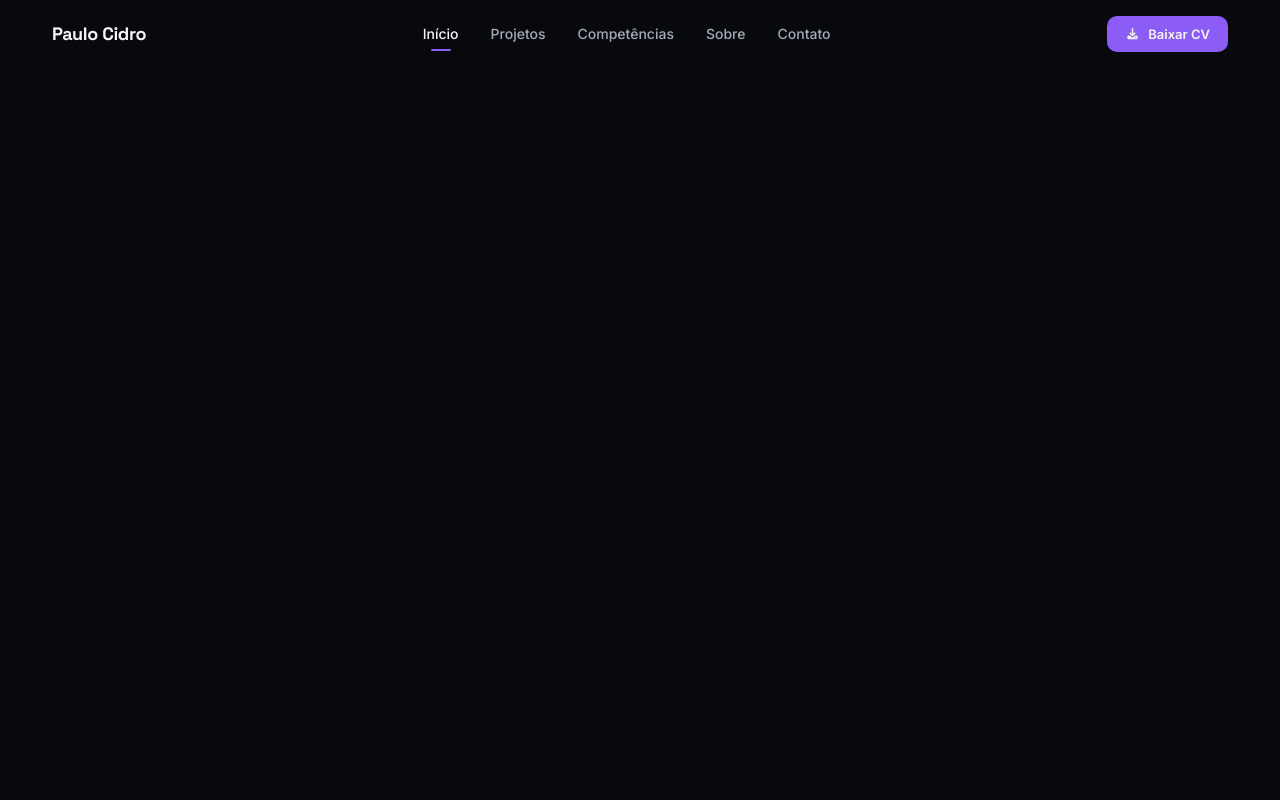
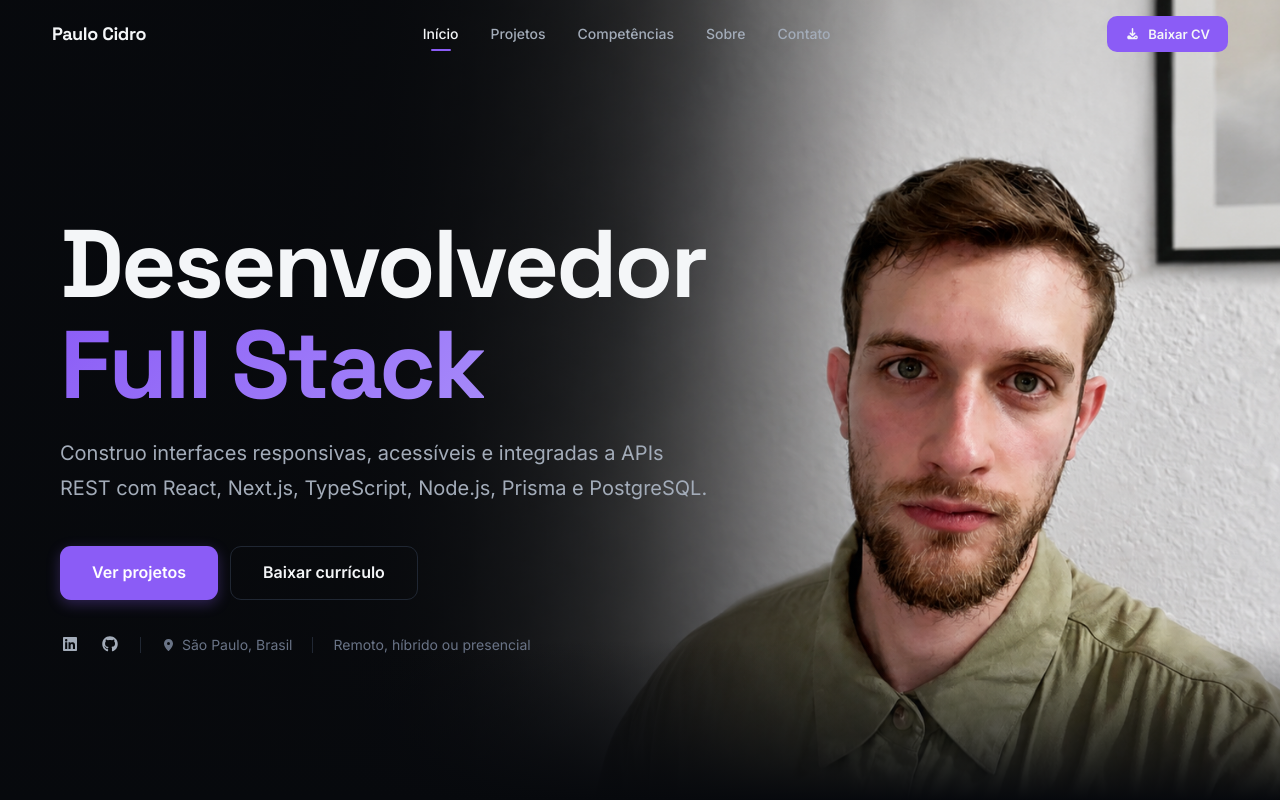
Before and after one commit to pcidro/Paulo-Cidro-Portfolio, a React (Vite) app: page / in a window 1280 px wide. Shown: the top 800 px of the page. Built offline with nearby package versions, Linux system fonts and the light colour scheme.

Commit message:
trocando imagens pra webpack

```diff
--- a/src/components/sections/Hero.tsx
+++ b/src/components/sections/Hero.tsx
@@ -4,6 +4,8 @@ import { faLinkedin, faGithub } from "@fortawesome/free-brands-svg-icons";
 import { faLocationDot } from "@fortawesome/free-solid-svg-icons";
 import { useScroll } from "../../hooks/useScroll";
 import { socialLinks } from "../../data/portfolio";
+import heroDesktopImg from "../../assets/herodesktop.webp";
+import heroMobileImg from "../../assets/heromobile.webp";
 
 export default function Hero() {
   const { heroRef } = useScroll();
@@ -17,7 +19,7 @@ export default function Hero() {
         {/* ── DESKTOP HERO ── */}
         <div className="hero-desktop-wrap">
           <img
-            src="/herodesktop.png"
+            src={heroDesktopImg}
             alt="Paulo Cidro, desenvolvedor Full Stack"
             className="hero-bg-img"
             width={1920}
@@ -94,7 +96,7 @@ export default function Hero() {
         <div className="hero-mobile-container">
           {/* Main vertical portrait image */}
           <img
-            src="/heromobile.png"
+            src={heroMobileImg}
             alt="Paulo Cidro, desenvolvedor Full Stack"
             className="hero-mobile-img"
             width={600}
--- a/src/index.css
+++ b/src/index.css
@@ -615,12 +615,13 @@ body.menu-open { overflow: hidden; }
   height: 100%;
   object-fit: cover;
   object-position: 70% 15%;
-  opacity: 0;
+  z-index: 1;
 }
 
 .hero-gradient-overlay {
   position: absolute;
   inset: 0;
+  z-index: 2;
   pointer-events: none;
   background: linear-gradient(
     90deg,
@@ -635,6 +636,7 @@ body.menu-open { overflow: hidden; }
   position: absolute;
   bottom: 0; left: 0; right: 0;
   height: 10rem;
+  z-index: 2;
   pointer-events: none;
   background: linear-gradient(to top, var(--bg-primary) 0%, transparent 100%);
 }
@@ -671,7 +673,6 @@ body.menu-open { overflow: hidden; }
   letter-spacing: -0.03em;
   color: var(--text-primary);
   margin-bottom: 1.25rem;
-  opacity: 0;
 }
 
 .hero-title-mobile {
@@ -682,7 +683,6 @@ body.menu-open { overflow: hidden; }
   letter-spacing: -0.025em;
   color: var(--text-primary);
   margin-bottom: 1rem;
-  opacity: 0;
 }
 
 .hero-title-accent {
@@ -699,7 +699,6 @@ body.menu-open { overflow: hidden; }
   color: var(--text-secondary);
   max-width: 650px;
   margin-bottom: 2.5rem;
-  opacity: 0;
 }
 
 .hero-desc-mobile {
@@ -708,7 +707,6 @@ body.menu-open { overflow: hidden; }
   line-height: 1.75;
   color: var(--text-secondary);
   margin-bottom: 1.75rem;
-  opacity: 0;
 }
 
 .hero-ctas {
@@ -717,7 +715,6 @@ body.menu-open { overflow: hidden; }
   align-items: center;
   gap: 0.75rem;
   margin-bottom: 2rem;
-  opacity: 0;
 }
 
 .hero-ctas-mobile {
@@ -725,7 +722,6 @@ body.menu-open { overflow: hidden; }
   flex-direction: column;
   gap: 0.75rem;
   margin-bottom: 1.5rem;
-  opacity: 0;
 }
 
 @media (min-width: 480px) {
@@ -785,7 +781,6 @@ body.menu-open { overflow: hidden; }
   font-family: var(--font-body);
   font-size: 0.875rem;
   color: var(--text-muted);
-  opacity: 0;
 }
 
 .hero-meta-link {
@@ -832,7 +827,6 @@ body.menu-open { overflow: hidden; }
   object-fit: cover;
   object-position: center 20%;
   display: block;
-  opacity: 0;
 }
 
 .hero-img-bottom-fade {
```
Also changed, not shown: src/assets/herodesktop.webp (added), src/assets/heromobile.webp (added).
